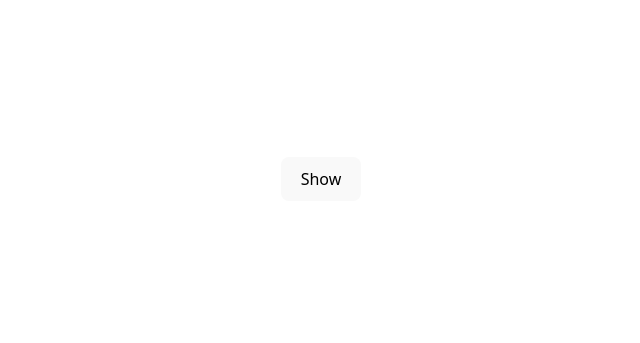
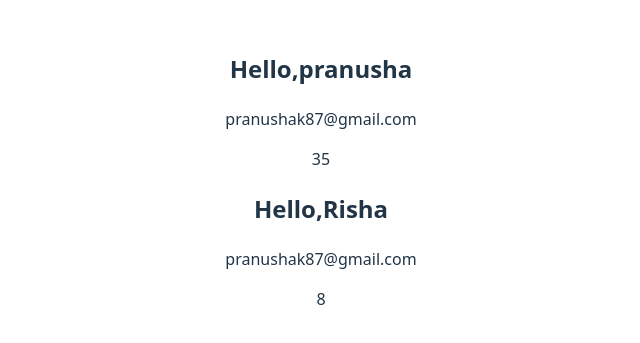
Before and after one commit to pranushak/React-Practice, a React (Vite) app: page / in a window 1280 px wide. Shown: the part 221-564 px from the top of the page, without its empty margins (319-959 px from the left). Built offline with nearby package versions, Linux system fonts and the light colour scheme.

Commit message:
practiced props for my component

```diff
--- a/src/App.jsx
+++ b/src/App.jsx
@@ -4,12 +4,16 @@ import viteLogo from '/vite.svg'
 import './App.css'
 import Even from './components/Even'
 import ToggleMessage from './components/ToggleMessage'
+import UserCard from './components/UserCard'
 
 function App() {
   const [count, setCount] = useState(0)
 
   return (
-    <ToggleMessage />
+    <>
+    <UserCard name = "pranusha" email = "pranushak87@gmail.com" age={35} />
+    <UserCard name = "Risha" email = "pranushak87@gmail.com" age={8} />
+    </>
   )
 }
 
--- /dev/null
+++ b/src/components/UserCard.jsx
@@ -0,0 +1,13 @@
+
+const UserCard = (props) => {
+
+    return (
+        <div>
+            <h2>Hello,{props.name}</h2>
+            <p>{props.email}</p>
+            <p>{props.age}</p>
+        </div>
+    );
+}
+
+export default UserCard;
```
